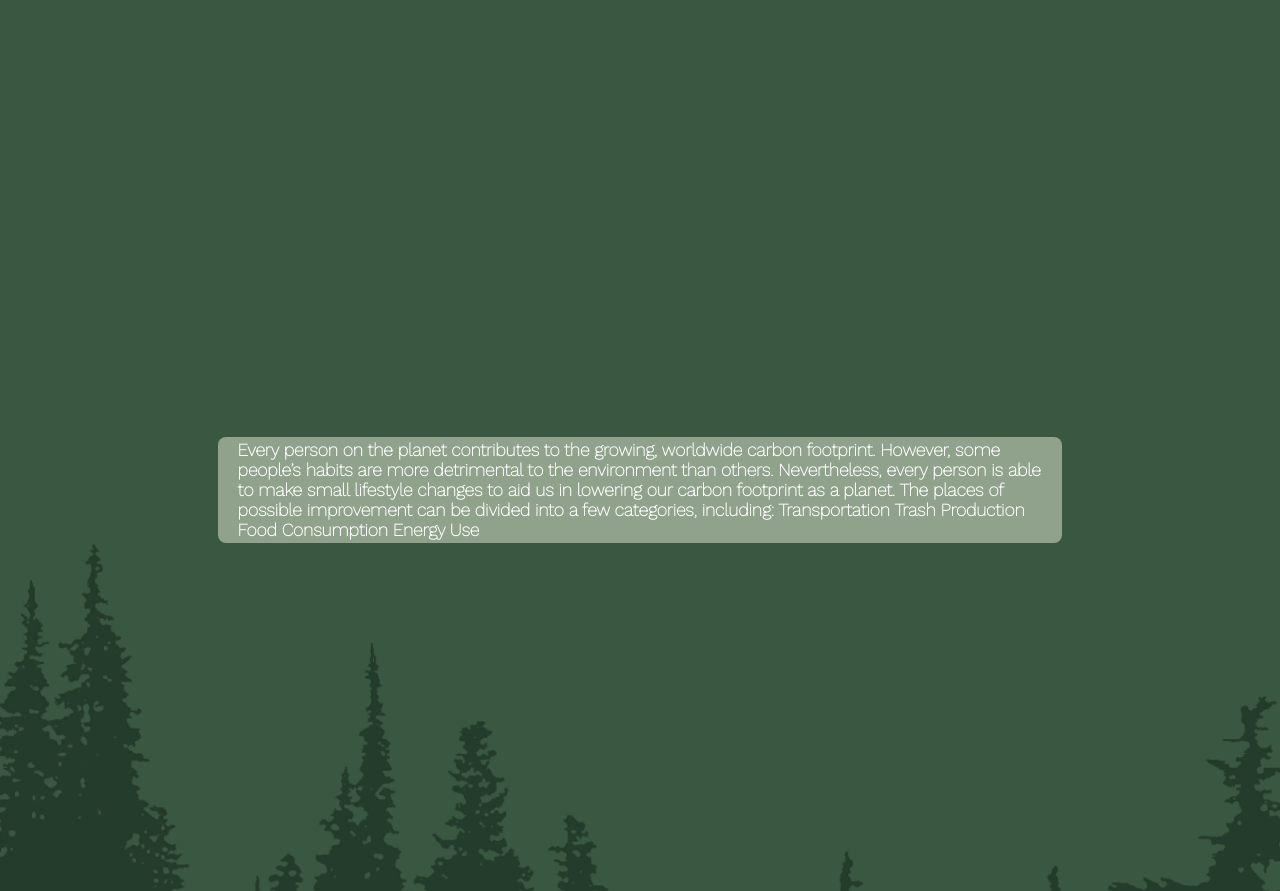
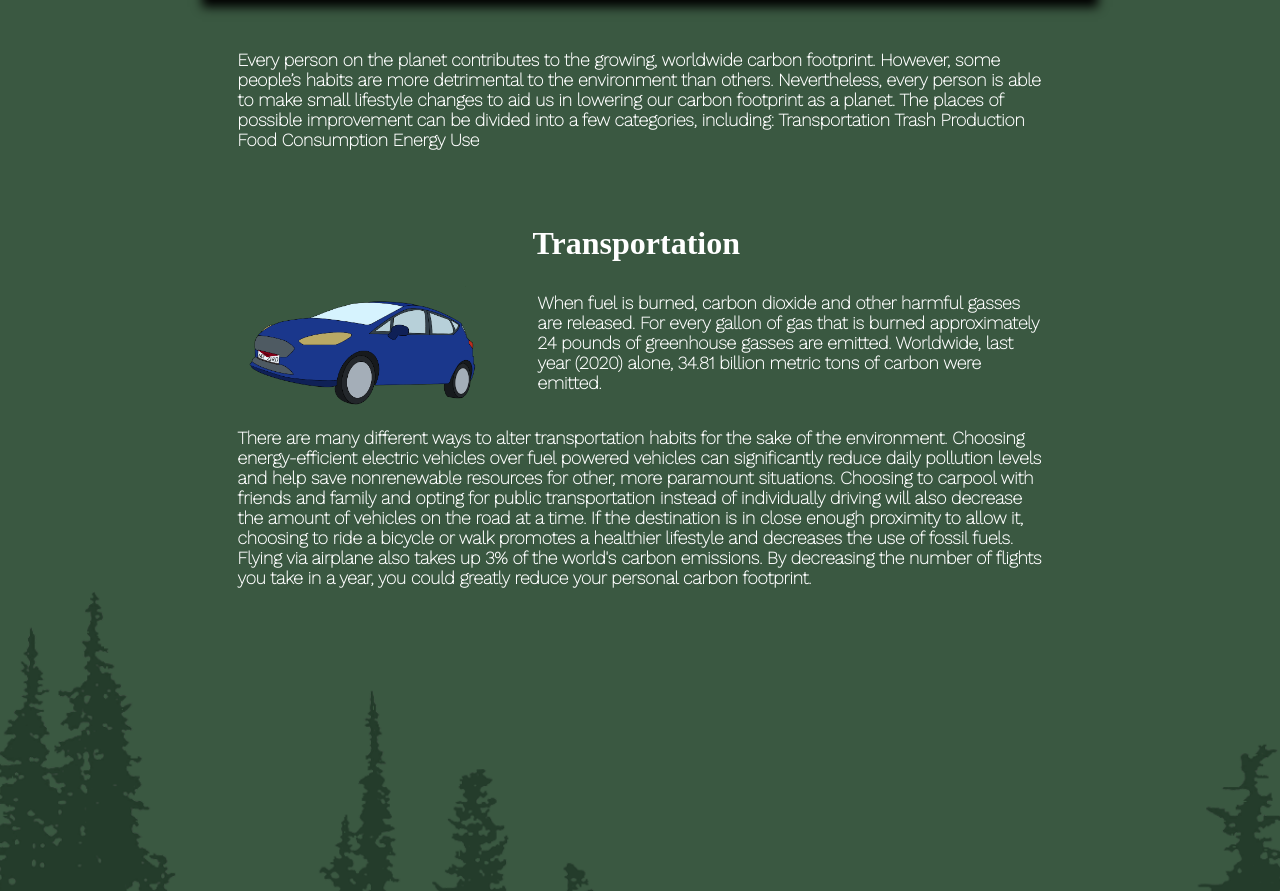
Before and after one commit to William-Meyer/BPA, a website: page reduce_your_footprint.html in a window 1280 px wide. Shown: the part 653-1544 px from the top of the page. Drawn offline with nearby package versions, Linux system fonts and the light colour scheme.

Commit message:
bones of reduce your footprint complete

```diff
--- a/Assets/styles/reduce_your_footprint.css
+++ b/Assets/styles/reduce_your_footprint.css
@@ -9,16 +9,32 @@ body{
 }
 main{
   background-color: #3a5841;
-  padding-top:50%;
+  padding-top:250px;
   max-width: 100%;
   padding-left: 17%;
   padding-right: 17%;
 }
 
-#home-background img{
-  width: 50%;
-  max-width: 50%;
-  height:auto;
+main a{
+  text-decoration: none;
+  color:white;
+}
+
+#header{
+  color:white;
+  padding-left: 315px;
+}
+
+#car{
+  width: 300px;
+  height: auto;
+}
+.con{
+  display:flex;
+  align-items: center;
+}
+main a:hover{
+  color:green;
 }
 
 footer{
@@ -29,14 +45,16 @@ position: relative;
 display: flex;
 }
 
-h1{
+#main_header{
   background-color: white;
   height:300px;
   box-shadow: 10px 10px 10px 0px;
   color:black;
+  padding-top:150px;
   margin-top:200px;
   margin-left: 15%;
   margin-right:15%;
+  font-size: 350%;
 }
 
 footer p{
@@ -50,7 +68,6 @@ font-family: 'Work Sans',sans-serif;
 font-weight: 600;
 color:white;
 font-style: normal;
-background-color: #91a28c;
 -webkit-border-radius: 8px;
 -moz-border-radius:8px;
 border-radius: 8px;
@@ -297,6 +314,7 @@ nav{
   .navbar .menu-icon {
     display: none;
   }
+
 }
 
 @media (min-width: 1000px)
@@ -304,12 +322,6 @@ nav{
   nav{
     margin-bottom: -50px;
   }
-  #p2{
-    margin-top:120px;
-  }
-  #factory{
-    width:50%;
-    height:50%;
   }
   main p{
     font-size:110%;
@@ -317,10 +329,6 @@ nav{
 }
 @media(max-width: 1320px)
 {
-  }
-  #factory{
-    width:40%;
-    height:40%;
   }
   #netzero{
     width:20%;
@@ -330,10 +338,7 @@ nav{
 }
 @media(min-width:1500px)
 {
-#factory{
-  width:35%;
-  height:35%;
-}
+
 main p{
   font-size:145%;
 }
@@ -344,10 +349,6 @@ main p{
   nav{
     margin-bottom: -300px;
   }
-  #factory{
-    width:30%;
-    height:30%;
-  }
   main p{
     font-size:165%;
   }
--- a/reduce_your_footprint.html
+++ b/reduce_your_footprint.html
@@ -41,12 +41,27 @@ function btn_clicked(){
       </div>
     </nav>
     <div class="cards">
-    <h1>Reduce Your Footprint</h1>
+    <h1 id="main_header">Reduce Your Footprint</h1>
     </div>
-        <main>  <p>Every person on the planet contributes to the growing, worldwide carbon footprint. However, some people’s habits are more detrimental to the environment than others. Nevertheless, every person is able to make small lifestyle changes to aid us in lowering our carbon footprint as a planet. The places of possible improvement can be divided into a few categories, including: Transportation
-Trash Production
-Food Consumption
-Energy Use</p>
+        <main>  <p>Every person on the planet contributes to the growing, worldwide carbon footprint. However, some people’s habits are more detrimental to the environment than others. Nevertheless, every person is able to make small lifestyle changes to aid us in lowering our carbon footprint as a planet. The places of possible improvement can be divided into a few categories, including:
+<a href= "#header">Transportation</a>
+<a href="">Trash Production</a>
+<a href="">Food Consumption</a>
+<a href="">Energy Use</a></p><br></br><br></br>
+
+  <h1 id="header">Transportation</h1>
+  <div class="con">
+      <img src="Assets/imgs/transportation.png" alt= "blue car" id="car"/>
+<p id="p2">When fuel is burned, carbon dioxide and other harmful gasses are released. For every gallon of
+gas that is burned approximately 24 pounds of greenhouse gasses are emitted. Worldwide,
+last year (2020) alone, 34.81 billion metric tons of carbon were emitted.</p></div>
+<p>There are many different ways to alter transportation habits for the sake of the environment. Choosing energy-efficient electric vehicles over fuel powered vehicles can significantly
+reduce daily pollution levels and help save nonrenewable resources for other, more paramount situations. Choosing to carpool with friends and family and opting for public transportation
+instead of individually driving will also decrease the amount of vehicles on the road at a time. If the destination is in close enough proximity to allow it, choosing to ride a bicycle
+or walk promotes a healthier lifestyle and decreases the use of fossil fuels. Flying via airplane also takes up 3% of the world's carbon emissions. By decreasing the number of flights
+you take in a year, you could greatly reduce your personal carbon footprint.</p>
+
+
 
 
         </main>
```
Also changed, not shown: Assets/imgs/transportation.png (added), 3 other files.
